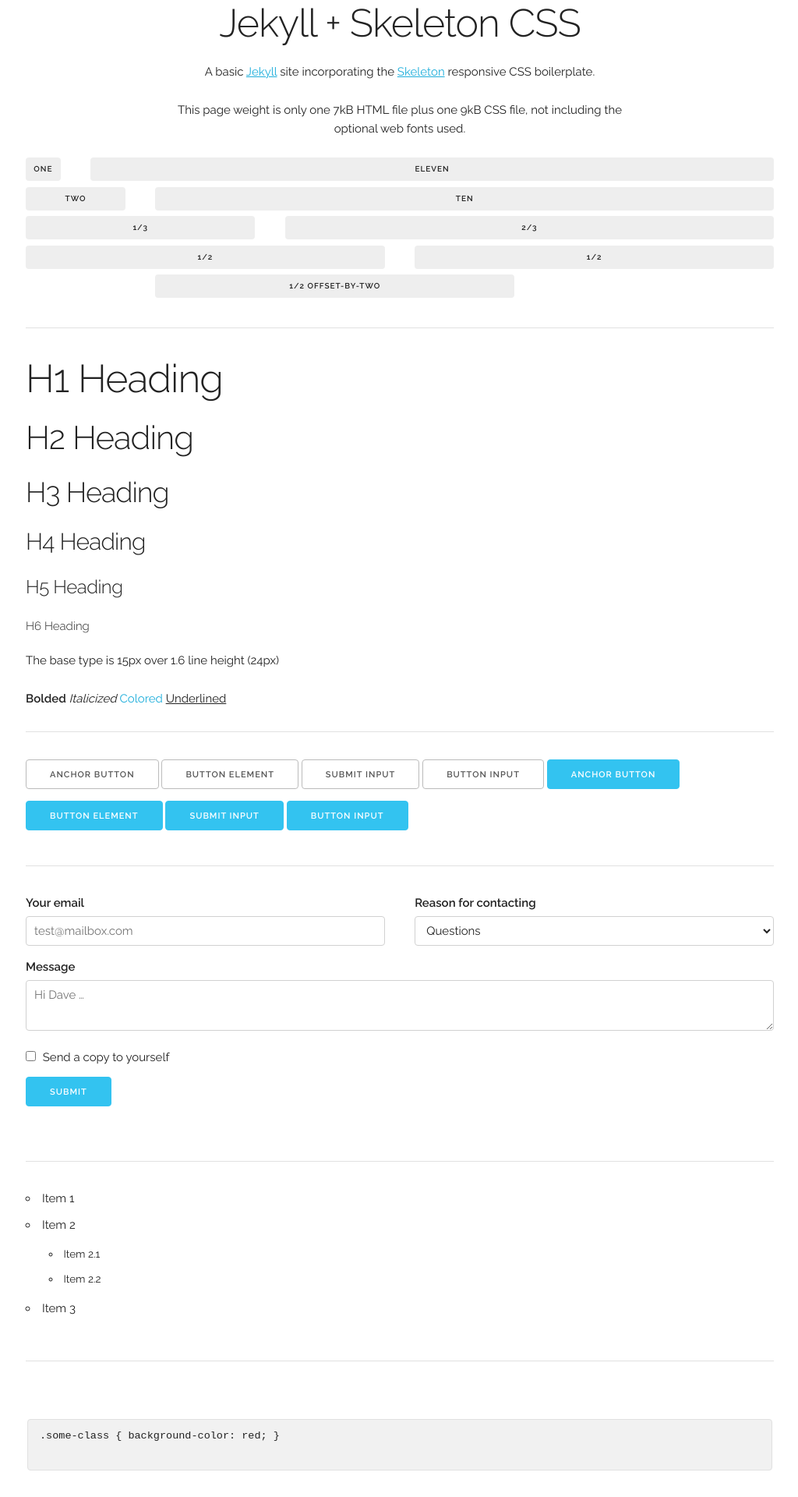
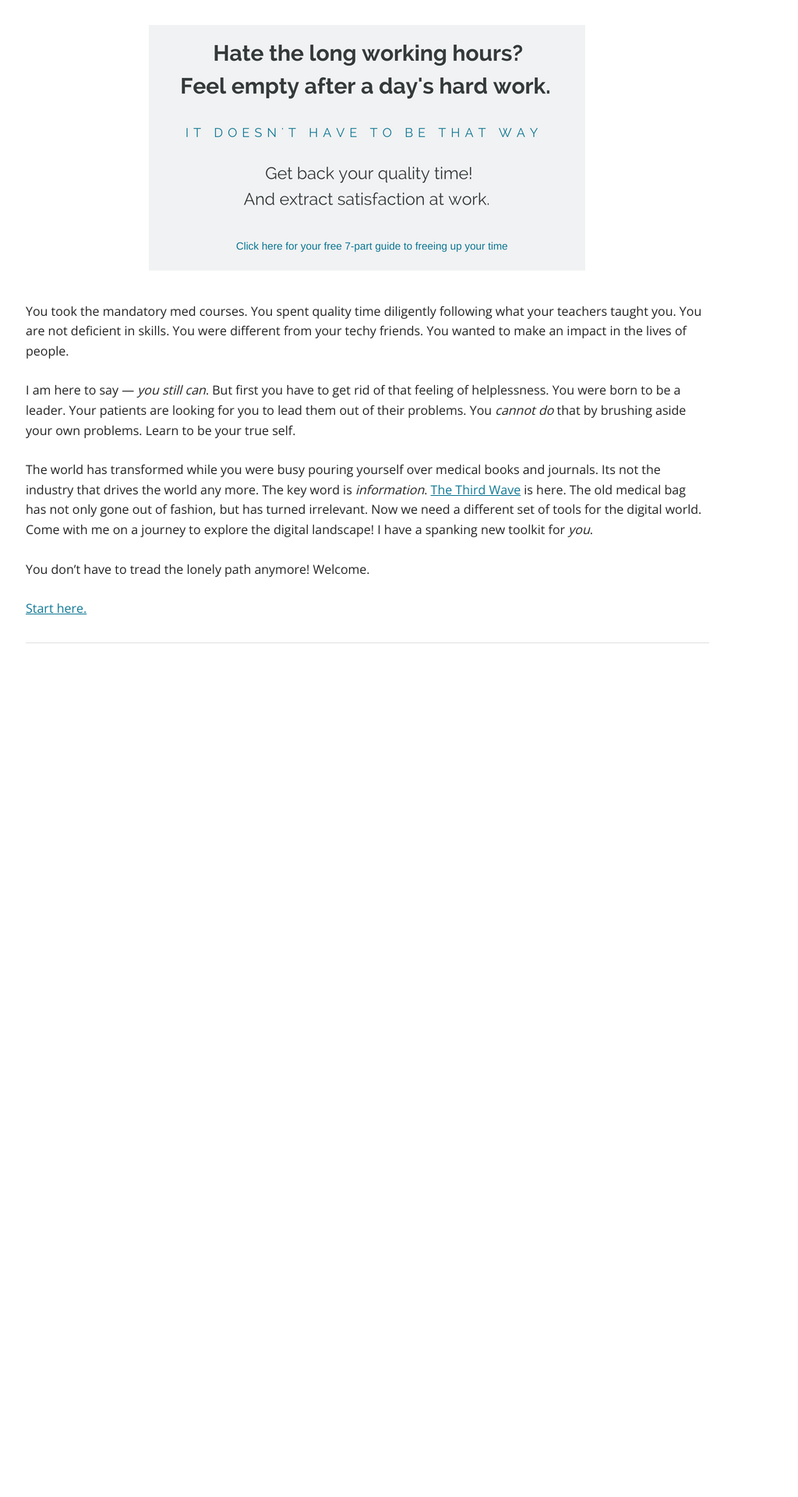
Before and after one commit to orthodoc/medtoolkit, a Jekyll site: the page built from _pages/home.md, in a window 1280 px wide. Shown: the top 1920 px of the page at 78% size, without its empty margins (127-1151 px from the left). Built offline with Jekyll 4.4.1, drawn with Linux system fonts in a browser that asks for light colours; after the commit the page ends 900 px from its top, so only the background shows below that; some of the changed text lies outside the part shown.

Commit message:
landing page done

```diff
--- a/_config.yml
+++ b/_config.yml
@@ -1,9 +1,41 @@
 # Site settings
-title: "Jekyll + Skeleton CSS"
-description: "A basic Jekyll site incorporating the Skeleton responsive CSS boilerplate."
-baseurl: "" # the subpath of your site, e.g. /blog/
-url: "http://yourdomain.com" # the base hostname & protocol for your site
-author: "Site Author"
+environment: development
+title: The Medical Toolkit
+email: bdbaruah@orthodoc.in
+description: A Doctor's Ultimate Survival Guide in the Digital Space
+logo: "/assets/images/logo.png"
+baseurl: ""
+
+name: 'Biswajit Baruah'
+bio: >
+  Hip Replacement Surgeon from Chennai.
+  Developer of Diagnox mobile app.
+  Wannabe long distance runner.
+author_image: "/assets/images/author.png"
+twitter_username: 0rthodoc
+github_username:  orthodoc
 
 # Build settings
 markdown: kramdown
+kramdown:
+  parse_block_html: true
+gems:
+  - jekyll-feed
+
+collections:
+  courses:
+    output: true
+    permalink: /courses/:path/
+    title: Courses
+  articles:
+    output: true
+    permalink: /articles/:path/
+    title: Articles
+include: ["_pages"]
+exclude:
+  - Gemfile
+  - Gemfile.lock
+  - s3_website_sample.yml
+  - s3_website.yml
+  - License
+  - README.md
--- /dev/null
+++ b/_config_prod_sample.yml
@@ -0,0 +1,5 @@
+environment: production
+url: "<url of the project>"
+
+# Google analytics
+ga: XX-XXXXXXXX-X
--- /dev/null
+++ b/_includes/cta_banner.html
@@ -0,0 +1,13 @@
+<div class="cta-banner">
+  <div class="container">
+    <div class="row">
+      <div class="eleven columns">
+        <div class="banner">
+          <a href="{{ page.cta-link | absolute_url }}">
+            <img class="u-max-full-width" src="/assets/images/landing_headlines.png" alt="Landing page banner">
+          </a>
+        </div>
+      </div>
+    </div>
+  </div>
+</div>
--- a/_includes/head.html
+++ b/_includes/head.html
@@ -1,5 +1,6 @@
 <head>
 
+  <link href="https://fonts.googleapis.com/css?family=Open+Sans|Raleway:300" rel="stylesheet">
 <!-- Basic Page Needs -->
 <meta charset="utf-8">
 <title>{% if page.title %}{{ page.title }}{% else %}{{ site.title }}{% endif %}</title>
--- /dev/null
+++ b/_layouts/landing.html
@@ -0,0 +1,17 @@
+---
+layout: default
+---
+{% include cta_banner.html %}
+
+<div class="content">
+  <div class="container">
+    <div class="row">
+      <div class="eleven columns">
+        {{ content }}
+      </div>
+
+    </div>
+
+  </div>
+
+</div>
--- /dev/null
+++ b/_pages/home.md
@@ -0,0 +1,29 @@
+---
+layout: landing
+title: Home
+permalink: /
+cta-link: "/courses/get-your-free-guide-on-less-is-more"
+---
+You took the mandatory med courses. You spent quality time diligently following what your teachers taught you. You are not deficient in skills. You were different from your techy friends. You wanted to make an impact in the lives of people.
+
+I am here to say --- *you still can*. But first you have to get rid of that feeling of helplessness. You were born to be a leader. Your patients are looking for you to lead them out of their problems. You *cannot do* that by brushing aside your own problems. Learn to be your true self.
+
+The world has transformed while you were busy pouring yourself over medical books and journals. Its not the industry that drives the world any more. The key word is *information*. [The Third Wave](https://goo.gl/88Kj11) is here. The old medical bag has not only gone out of fashion, but has turned irrelevant. Now we need a different set of tools for the digital world. Come with me on a journey to explore the digital landscape! I have a spanking new toolkit for *you*.
+
+You don't have to tread the lonely path anymore! Welcome.
+
+[Start here.](/courses/get-your-free-guide-on-less-is-more)
+
+---------------------
+{% if site.articles[0] %}
+#### Articles that may interest you
+
+  <ul>
+  {% for article in site.articles limit: 3 %}
+    <li>
+      <a href="{{ site.baseurl }}{{ article.url }}">
+        {{ article.title }}
+      </a>
+    </li>
+  {% endfor %}
+{% endif %}
```
Also changed, not shown: Gemfile (added, +21 -0 lines), _courses/get-your-free-guide-on-less-is-more.md (added, +48 -0 lines), _includes/css/custom.css (+58 -0 lines), _includes/navbar.html (added, +14 -0 lines), _layouts/default.html (+4 -6 lines), _pages/articles.md (added, +27 -0 lines), Gemfile.lock (added), assets/images/author.png (added), assets/images/landing_headlines.png (added), assets/images/logo.png (added), index_old.html (renamed from index.html), 2 other files.
